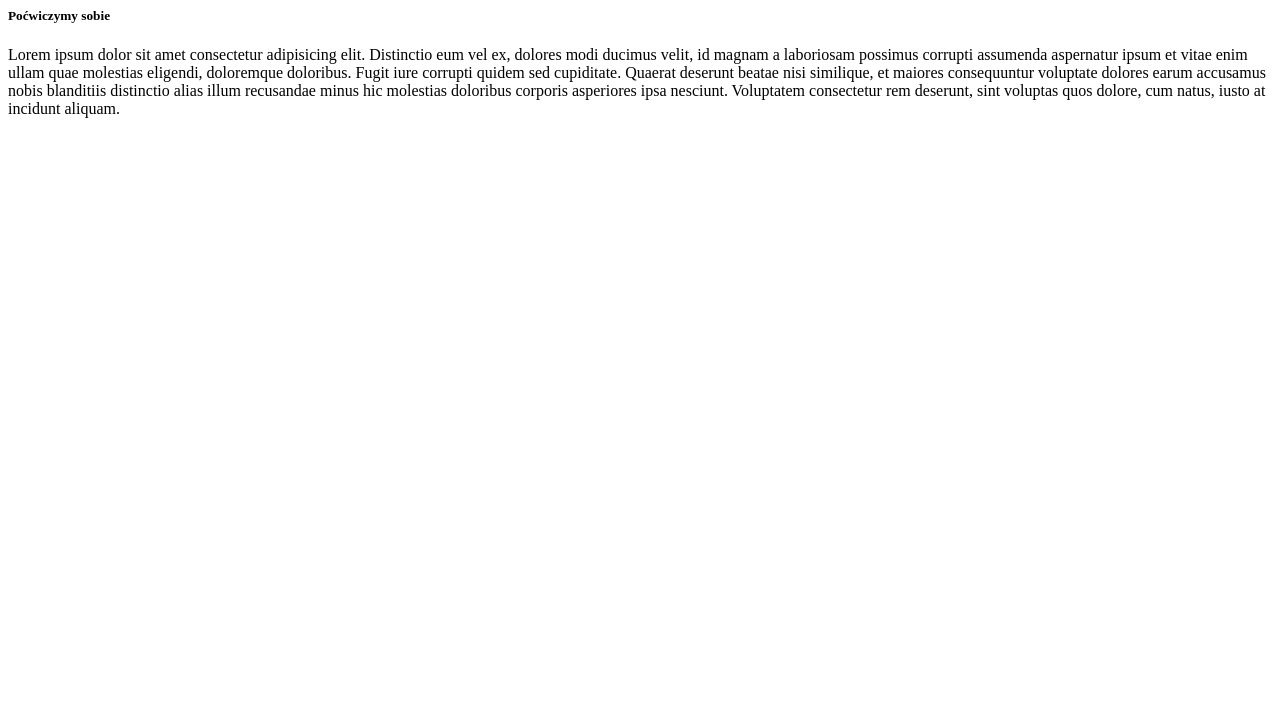
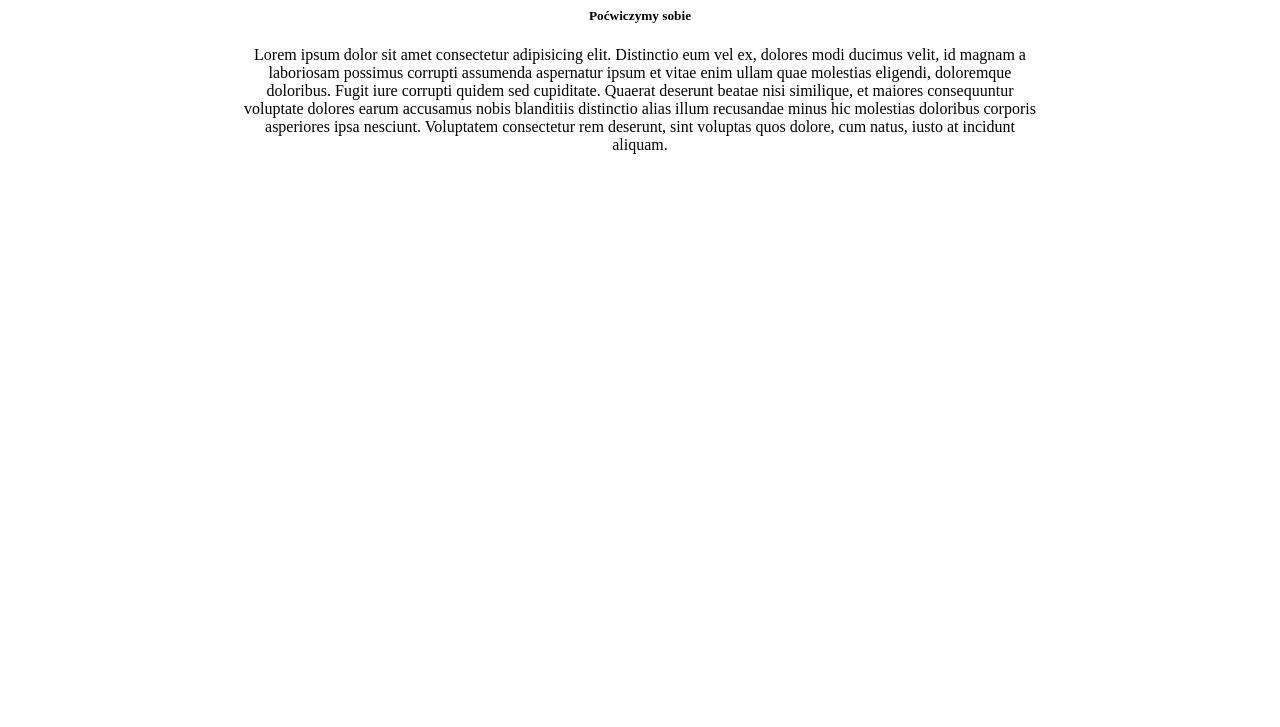
Before and after one commit to nightdrive87/learning-git-2, a plain HTML site: page index.html in a window 1280 px wide. Shown: the part 73-800 px from the top of the page. Drawn offline with Linux system fonts and the light colour scheme.

Commit message:
Add style for container class

```diff
--- a/css/style.css
+++ b/css/style.css
@@ -0,0 +1,5 @@
+.container {
+    max-width: 800px;
+    text-align: center;
+    margin: 0 auto;
+}
--- a/index.html
+++ b/index.html
@@ -4,6 +4,7 @@
     <meta charset="UTF-8">
     <meta name="viewport" content="width=device-width, initial-scale=1.0">
     <meta http-equiv="X-UA-Compatible" content="ie=edge">
+    <link rel="stylesheet" href="css/style.css">
     <title>Document</title>
 </head>
 
```
